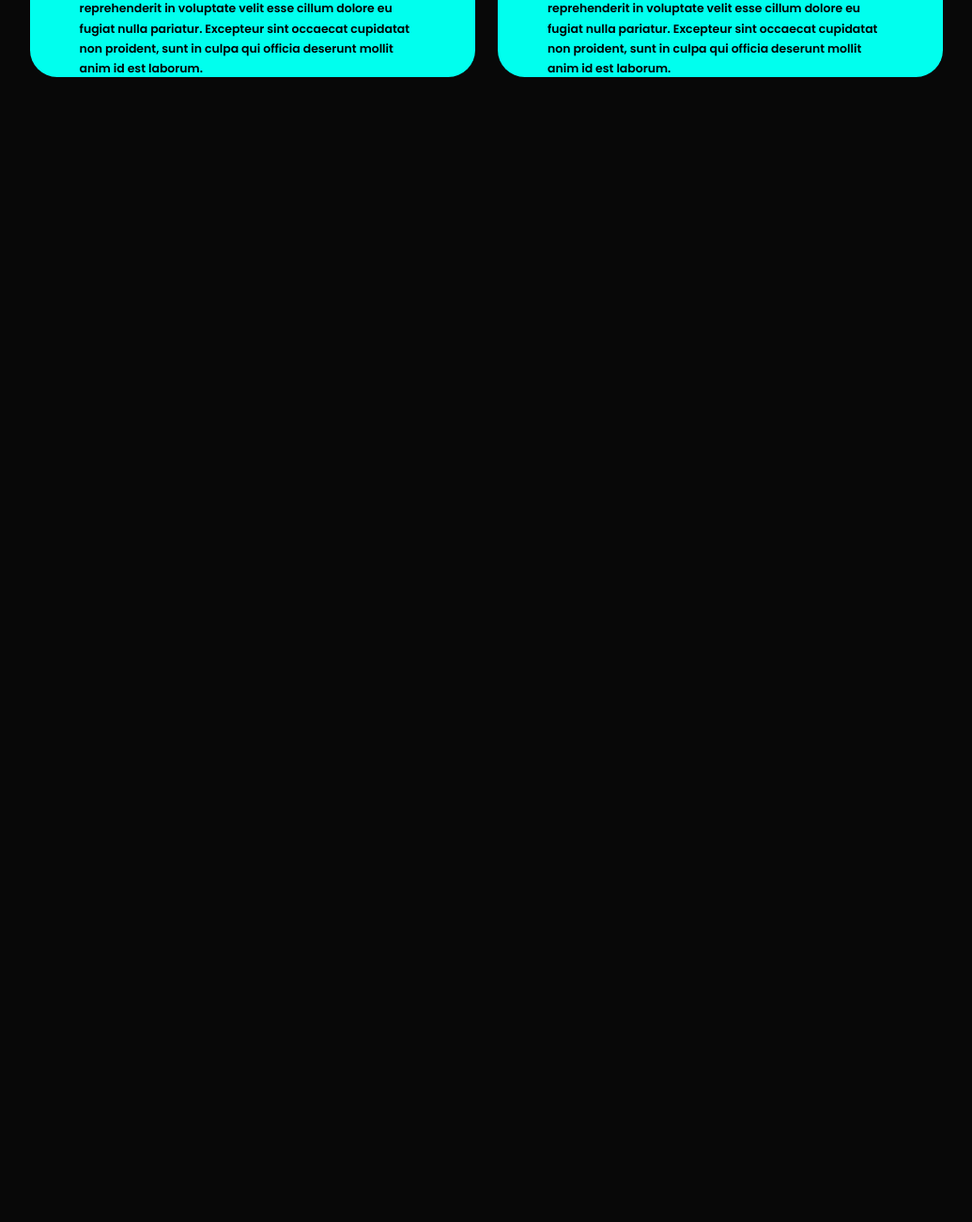
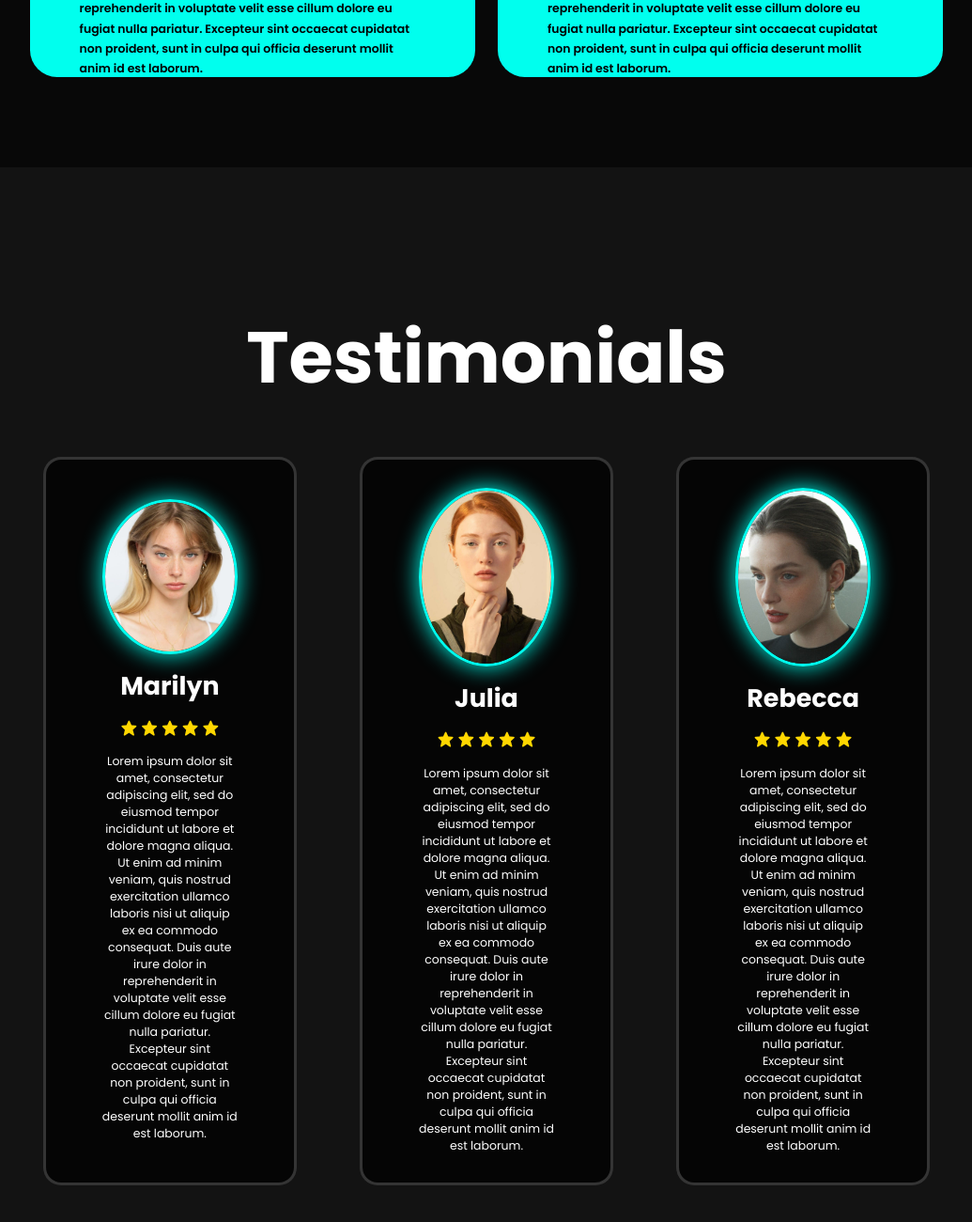
Before and after one commit to se1ind/porfoliowebsite, a plain HTML site: page index.html in a window 1280 px wide. Shown: the part 3279-4579 px from the top of the page at 94% size, without its empty margins (122-1157 px from the left). Before the commit the page ends 3457 px from the top, so only its background shows below. Drawn offline with nearby package versions, Linux system fonts and the light colour scheme.

Commit message:
testimonials

```diff
--- a/index.html
+++ b/index.html
@@ -147,21 +147,67 @@
     </div>
 
 </section>
+<!--services end-->
+<!--testimonials start-->
+<section class="testimonials" id="testimonials">
+    <div class="testimonials-box">
+        <h2 class="heading">Testimonials</h2>
+        <div class="wrapper">
+            <div class="testimonial-item">
+                <img src="img/1.jpg" alt="">
+                <h2>Marilyn</h2>
+                <div class="rating">
+                    <i class='bx bxs-star' id="star"></i>
+                    <i class='bx bxs-star' id="star"></i>
+                    <i class='bx bxs-star' id="star"></i>
+                    <i class='bx bxs-star' id="star"></i>
+                    <i class='bx bxs-star' id="star"></i>
 
 
+</div>
+<p>Lorem ipsum dolor sit amet, consectetur adipiscing elit, sed do eiusmod tempor incididunt ut labore et dolore magna aliqua. Ut enim ad minim veniam, quis nostrud exercitation ullamco laboris nisi ut aliquip ex ea commodo consequat. Duis aute irure dolor in reprehenderit in voluptate velit esse cillum dolore eu fugiat nulla pariatur. Excepteur sint occaecat cupidatat non proident, sunt in culpa qui officia deserunt mollit anim id est laborum.
 
+</p>
 
+            </div>
+            <div class="testimonial-item">
+                <img src="img/2.jpg" alt="">
+                <h2>Julia</h2>
+                <div class="rating">
+                    <i class='bx bxs-star' id="star"></i>
+                    <i class='bx bxs-star' id="star"></i>
+                    <i class='bx bxs-star' id="star"></i>
+                    <i class='bx bxs-star' id="star"></i>
+                    <i class='bx bxs-star' id="star"></i>
+</div>
+<p>Lorem ipsum dolor sit amet, consectetur adipiscing elit, sed do eiusmod tempor incididunt ut labore et dolore magna aliqua. Ut enim ad minim veniam, quis nostrud exercitation ullamco laboris nisi ut aliquip ex ea commodo consequat. Duis aute irure dolor in reprehenderit in voluptate velit esse cillum dolore eu fugiat nulla pariatur. Excepteur sint occaecat cupidatat non proident, sunt in culpa qui officia deserunt mollit anim id est laborum.
 
+</p>
 
+            </div>
+            <div class="testimonial-item">
+                <img src="img/3.jpg" alt="">
+                <h2>Rebecca</h2>
+                <div class="rating">
+                    <i class='bx bxs-star' id="star"></i>
+                    <i class='bx bxs-star' id="star"></i>
+                    <i class='bx bxs-star' id="star"></i>
+                    <i class='bx bxs-star' id="star"></i>
+                    <i class='bx bxs-star' id="star"></i>
+</div>
+<p>Lorem ipsum dolor sit amet, consectetur adipiscing elit, sed do eiusmod tempor incididunt ut labore et dolore magna aliqua. Ut enim ad minim veniam, quis nostrud exercitation ullamco laboris nisi ut aliquip ex ea commodo consequat. Duis aute irure dolor in reprehenderit in voluptate velit esse cillum dolore eu fugiat nulla pariatur. Excepteur sint occaecat cupidatat non proident, sunt in culpa qui officia deserunt mollit anim id est laborum.
 
+</p>
 
+            </div>
 
+        </div>
 
+    </div>
 
+</section>
 
-
-
-<!--services end-->
+<!--testimonials end-->
 
     <script src="script.js"></script>
 </body>
--- a/style.css
+++ b/style.css
@@ -262,6 +262,7 @@ section{
         width:calc(100% + 8px);
     }
 }
+/*home end*/
 /* education start*/
 .heading{
     font-size:8rem;
@@ -407,20 +408,65 @@ section{
     line-height: 1.7;
     margin: auto;
 }
-
-
-
-
-
-
-
-
-
-
-
-
-
 /*services end*/
+/*testimonials start*/
+.testimonials{
+    background:var(--second-bg-color);
+}
+.testimonials-box{
+    background-size:cover;
+    display:flex;
+    align-items:center;
+    justify-content:center;
+    flex-direction:column;
+}
+.testimonials .heading{
+  margin-bottom:5rem;
+}
+.testimonials-box img{
+    width:15rem;
+    border-radius:50%;
+    border:3px solid var(--main-color);
+    box-shadow:0 0 25px var(--main-color);
+    }
+    .wrapper{
+        display:grid;
+        grid-template-columns: repeat(3,1fr);
+        gap:3rem;
+    }
+    .testimonial-item{
+        min-height:550px;
+        max-width:450px;
+        background:rgba(0,0,0,0.7);
+        border:3px solid rgba(238,238,238,0.2);
+        border-radius:2rem;
+        margin:0 2rem;
+        padding:30px 60px;
+        cursor:pointer;
+        display:flex;
+        flex-direction:column;
+        align-items:center;
+        justify-content:center;
+        text-align:center;
+        gap:1.5rem;
+        color:white;
+        transition:0.4s ease-in-out;
+    }
+    .testimonial-item:hover{
+        border:3px solid var(--main-color);
+        transform:translateY(-10px)scale(1.03);
+        box-shadow:0 0 50px var(--main-color);
+    }
+    .testimonial-item h2{
+        font-size:2.8rem;
+    }
+    .testimonial-item p{
+        font-size:1.3rem;
+    }
+    #star{
+        color:gold;
+        font-size:2rem;
+    }
 
 
 
@@ -437,4 +483,7 @@ section{
 
 
 
-/*home end*/
+
+
+
+/*testimonials end*/
```
